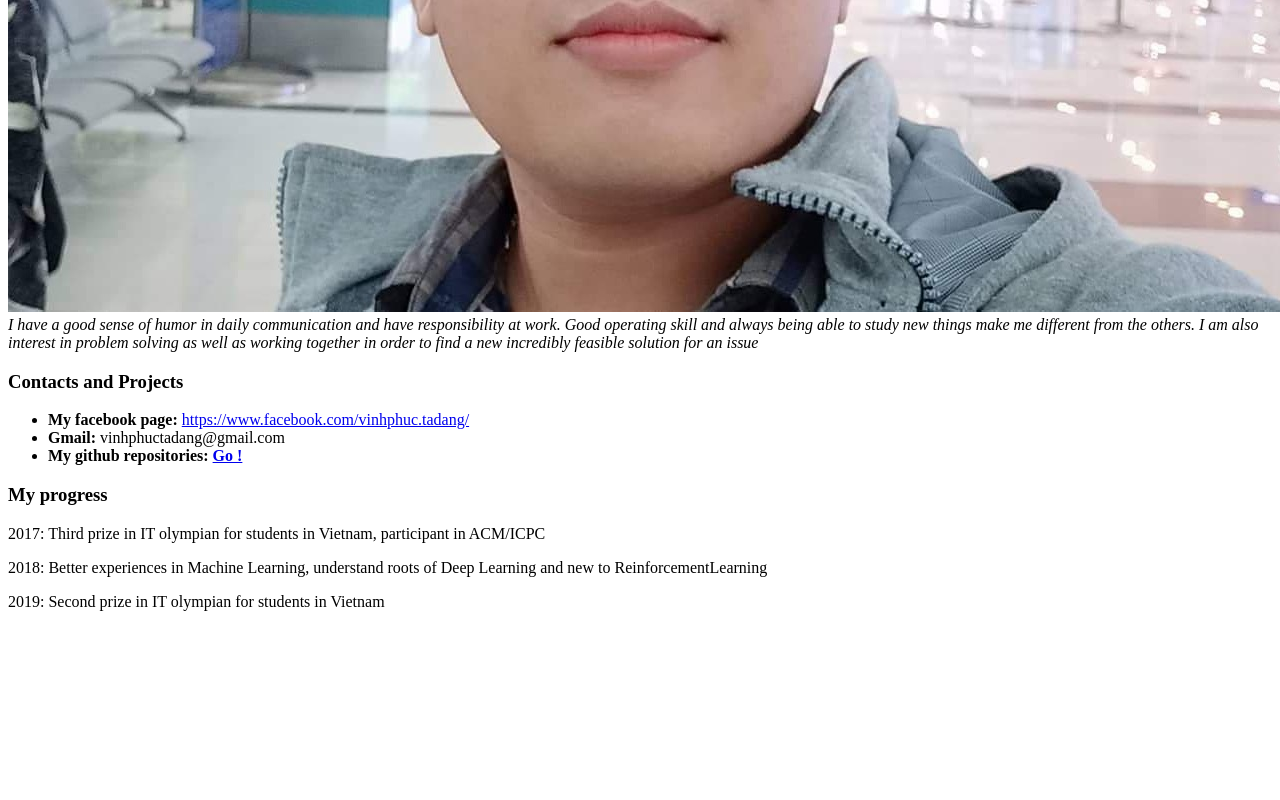
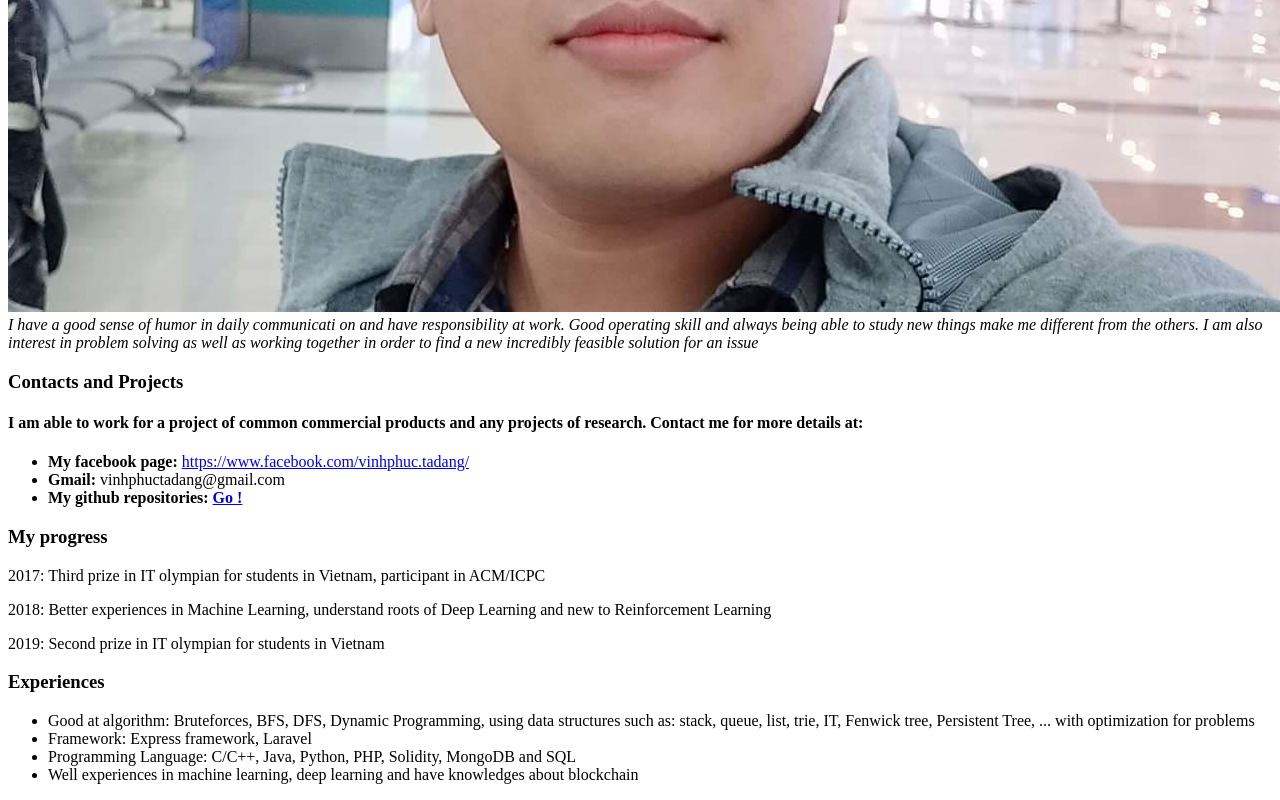
Before and after one commit to vinhphuctadang/vinhphuctadang.github.io, a plain HTML site: page index.html in a window 1280 px wide. Shown: the part 666-1466 px from the top of the page. Before the commit the page ends 1293 px from the top, so only its background shows below. Drawn offline with Linux system fonts and the light colour scheme.

Commit message:
added: self info

```diff
--- a/index.html
+++ b/index.html
@@ -6,22 +6,34 @@
 <body>
 	<div>
 		<img src="avatar.jpg">
-		<i>I have a good sense of humor in daily communication and have responsibility at work. Good operating skill and always being able to study new things make me different from the others. I am also interest in problem solving as well as working together in order to find a new incredibly feasible solution for an issue</i>
+		<i>I have a good sense of humor in daily communicati		on and have responsibility at work. Good operating skill and always being able to study new things make me different from the others. I am also interest in problem solving as well as working together in order to find a new incredibly feasible solution for an issue</i>
 	</div>
 	<div>
 		<h3>Contacts and Projects</h3>
+
+		<h4>I am able to work for a project of common commercial products and any projects of research. Contact me for more details at:</h4>
 		<ul>
 			<li> <b> My facebook page: </b> <a href="https://www.facebook.com/vinhphuc.tadang/">https://www.facebook.com/vinhphuc.tadang/</a> </li>
 			<li> <b> Gmail: </b> vinhphuctadang@gmail.com </li>
-			<li> <b> My github repositories: <a href="https://github.com/vinhphuctadang/"> Go ! </a> </b> </li>
+			<li> <b> My github repositories: <a target="_blank" href="https://github.com/vinhphuctadang/"> Go ! </a> </b> </li>
 		</ul>
 	</div>
 
 	<div>
 		<h3>My progress</h3>
 		<p>2017: Third prize in IT olympian for students in Vietnam, participant in ACM/ICPC</p>
-		<p>2018: Better experiences in Machine Learning, understand roots of Deep Learning and new to ReinforcementLearning</p>
+		<p>2018: Better experiences in Machine Learning, understand roots of Deep Learning and new to Reinforcement Learning</p>
 		<p>2019: Second prize in IT olympian for students in Vietnam</p>
+	</div>
+
+	<div>
+		<h3>Experiences</h3>
+		<ul>
+			<li>Good at algorithm: Bruteforces, BFS, DFS, Dynamic Programming, using data structures such as: stack, queue, list, trie, IT, Fenwick tree, Persistent Tree, ... with optimization for problems</li>
+			<li>Framework: Express framework, Laravel</li>
+			<li>Programming Language: C/C++, Java, Python, PHP, Solidity, MongoDB and SQL</li>
+			<li>Well experiences in machine learning, deep learning and have knowledges about blockchain</li>
+		</ul>
 	</div>
 </body>
 </html>
```
